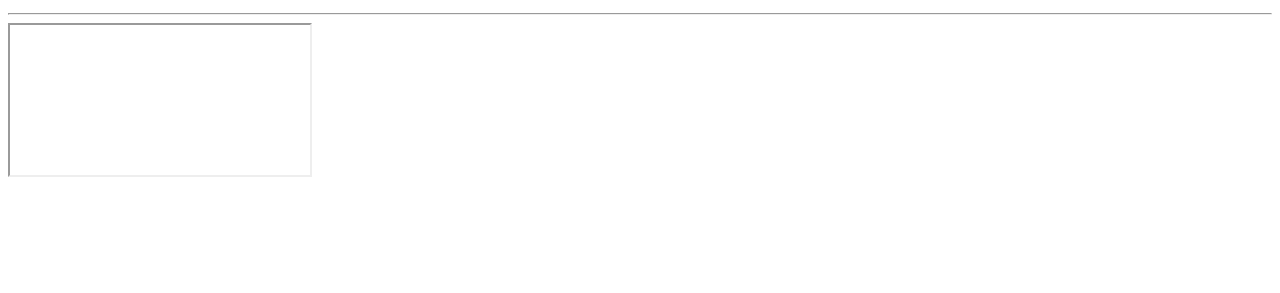
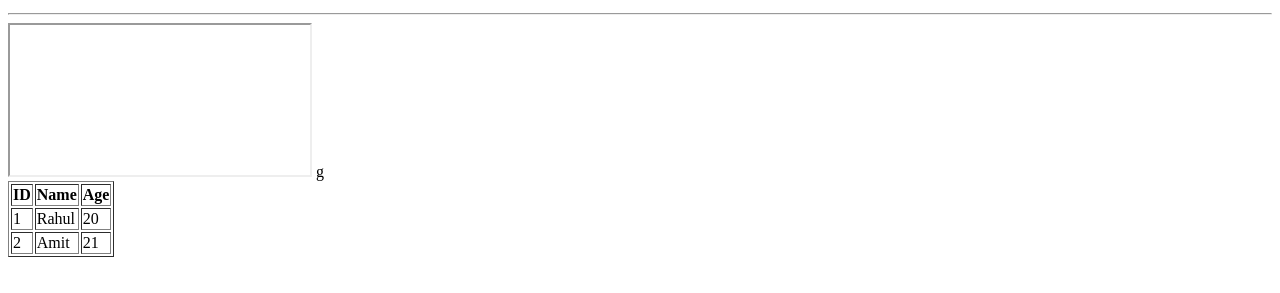
Before and after one commit to kaldateparu2-glitch/commits-practice, a plain HTML site: page index.html in a window 1280 px wide. Shown: the part 101-394 px from the top of the page. Drawn offline with Linux system fonts and the light colour scheme.

Commit message:
add table tag

```diff
--- a/index.html
+++ b/index.html
@@ -12,7 +12,29 @@
 
     <iframe>
         <iframe width="560" height="315" src="https://www.youtube.com/embed/urIqYftFEdo?si=qLthhqpdSuANy9f0" title="YouTube video player" frameborder="0" allow="accelerometer; autoplay; clipboard-write; encrypted-media; gyroscope; picture-in-picture; web-share" referrerpolicy="strict-origin-when-cross-origin" allowfullscreen></iframe>
+<table>g
+    <title>Student Table</title>
+</head>
+<body>
 
+<table border="1">
+    <tr>
+        <th>ID</th>
+        <th>Name</th>
+        <th>Age</th>
+    </tr>
+    <tr>
+        <td>1</td>
+        <td>Rahul</td>
+        <td>20</td>
+    </tr>
+    <tr>
+        <td>2</td>
+        <td>Amit</td>
+        <td>21</td>
+    </tr>
+
+</table>
 
 </body>
 </html>
```
